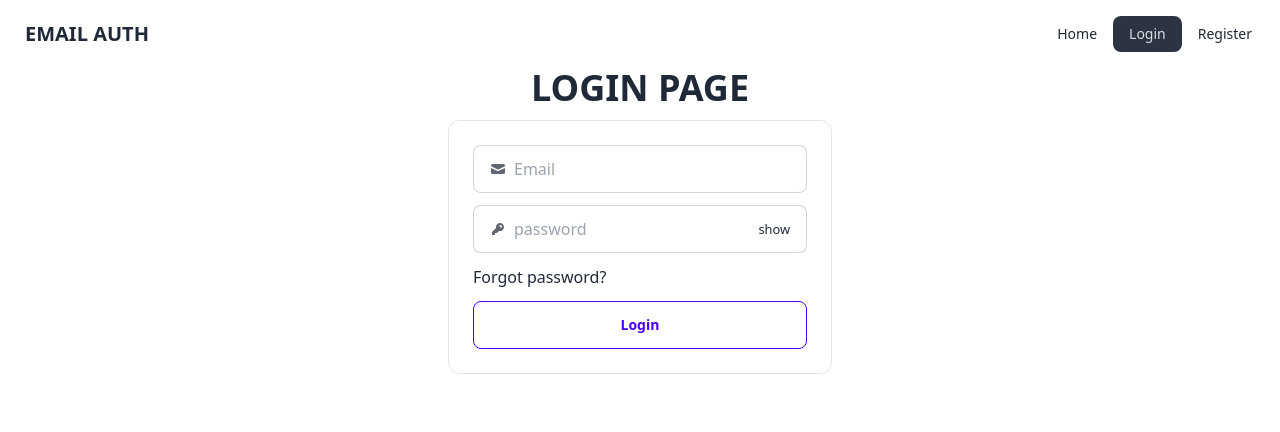
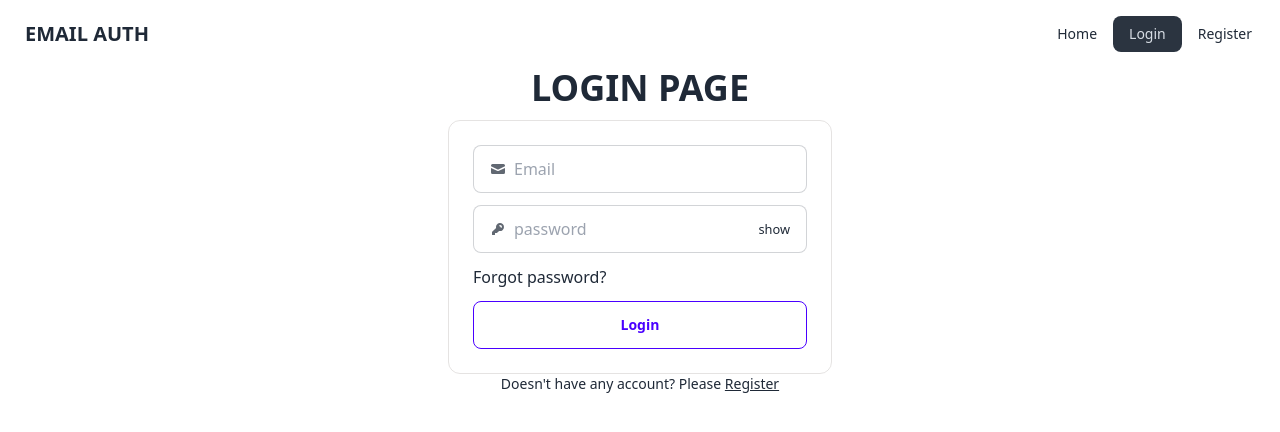
Before and after one commit to Jisan-Dev/M50-user-email-pass-auth, a React (Vite) app: page /login in a window 1280 px wide. Shown: the top 432 px of the page. Built offline with nearby package versions, Linux system fonts and the light colour scheme.

Commit message:
added navigation features to navigate between login and register pages

```diff
--- a/src/pages/login/Login.jsx
+++ b/src/pages/login/Login.jsx
@@ -1,6 +1,7 @@
 import { sendPasswordResetEmail, signInWithEmailAndPassword } from 'firebase/auth';
 import { useRef, useState } from 'react';
 import auth from '../../firebase/firebase.config';
+import { Link } from 'react-router-dom';
 
 const Login = () => {
   const [isPassVisible, setIsPassVisible] = useState(false);
@@ -88,6 +89,12 @@ const Login = () => {
       </form>
       {loginError && <p className="text-red-400 text-center"> {loginError} </p>}
       {success && <p className="text-green-400 text-center"> {success} </p>}
+      <p className="text-center text-sm">
+        Doesn&apos;t have any account? Please{' '}
+        <Link to="/register" className="underline hover:text-primary">
+          Register
+        </Link>
+      </p>
     </div>
   );
 };
--- a/src/pages/register/Register.jsx
+++ b/src/pages/register/Register.jsx
@@ -1,6 +1,7 @@
 import { createUserWithEmailAndPassword, sendEmailVerification, updateProfile } from 'firebase/auth';
 import auth from '../../firebase/firebase.config';
 import { useState } from 'react';
+import { Link } from 'react-router-dom';
 
 const Register = () => {
   const [registerError, setRegisterError] = useState('');
@@ -87,6 +88,12 @@ const Register = () => {
       </form>
       {registerError && <p className="text-red-400 text-center"> {registerError} </p>}
       {success && <p className="text-green-400 text-center"> {success} </p>}
+      <p className="text-center text-sm">
+        Already have an account? Please{' '}
+        <Link to="/login" className="underline hover:text-primary">
+          Login
+        </Link>
+      </p>
     </div>
   );
 };
```
